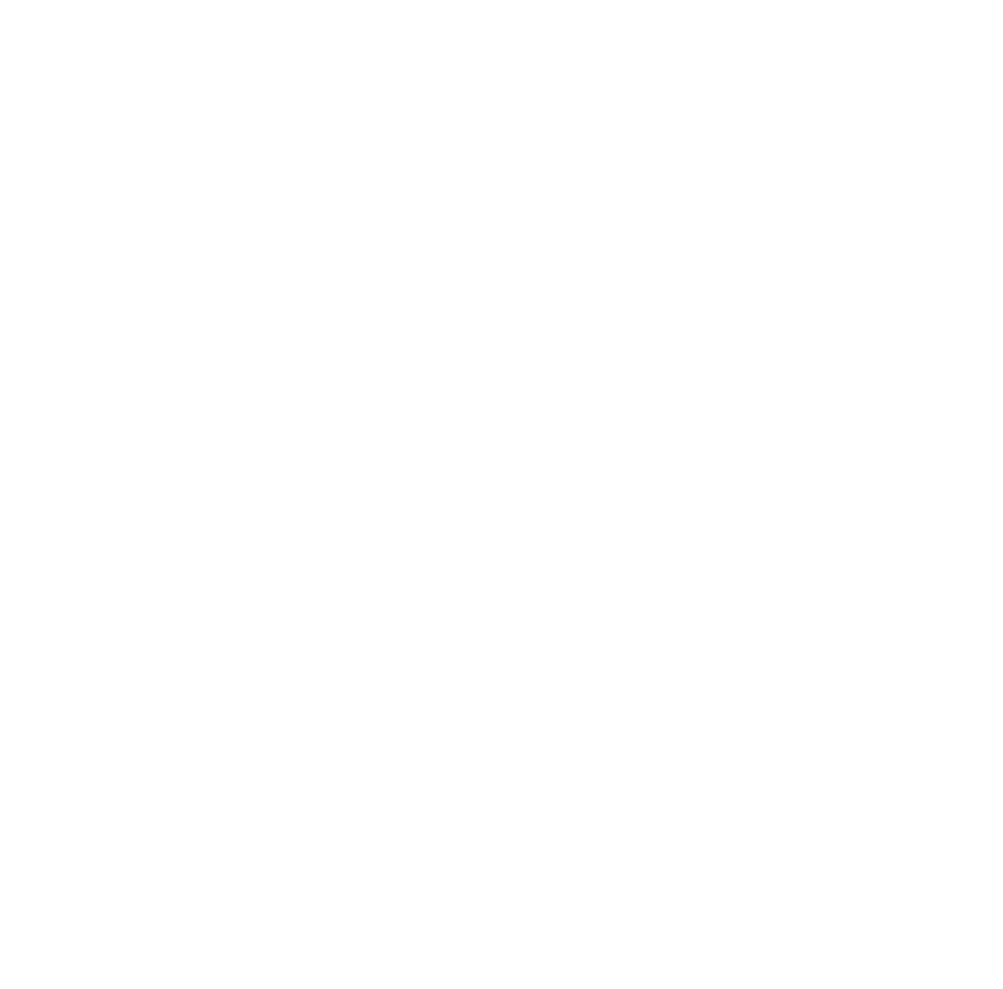
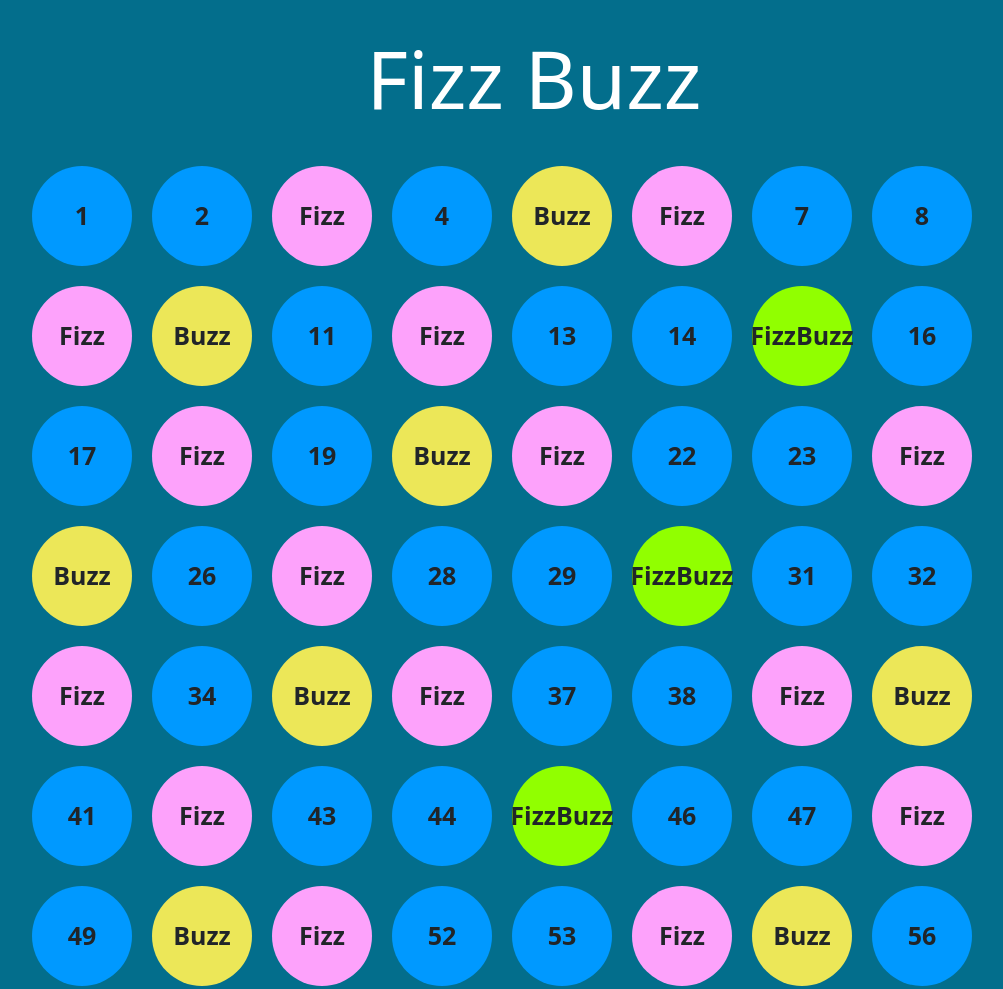
Before and after one commit to VolpinAndrea/js-fizzbuzz, a plain HTML site: page index.html in a window 1280 px wide. Shown: the top 989 px of the page, without its empty margins (106-1109 px from the left). Before the commit the page ends 800 px from the top, so only its background shows below. Drawn offline with nearby package versions, Linux system fonts and the light colour scheme.

Commit message:
Fine bonus html scc

```diff
--- a/index.html
+++ b/index.html
@@ -10,6 +10,11 @@
 
   <body>
 
+    <h1 class="titolo">Fizz Buzz</h1>
+
+    <div class="griglia">
+    </div>
+
     <script src="https://cdn.jsdelivr.net/npm/bootstrap@5.2.2/dist/js/bootstrap.bundle.min.js" integrity="sha384-OERcA2EqjJCMA+/3y+gxIOqMEjwtxJY7qPCqsdltbNJuaOe923+mo//f6V8Qbsw3" crossorigin="anonymous"></script>
     <script type="text/javascript" src="script.js"></script>
   </body>
--- a/script.js
+++ b/script.js
@@ -1,13 +1,23 @@
-for (let i = 0; i < 100; i++ ){
+let containerPrincipale = document.querySelector(".griglia");
+
+for (let i = 1; i < 100; i++ ){
 
     if (i%3 == 0 && i%5 == 0) { //Anche i%15 == 0
         console.log("FizzBuzz")
+        containerPrincipale.innerHTML += '<div class="circle acid"><p>FizzBuzz</p></div>';
+
     }else if(i%3 == 0){
         console.log("Fizz")
+        containerPrincipale.innerHTML += '<div class="circle pink"><p>Fizz</p></div>';
+
     } else if (i%5 == 0){
         console.log("Buzz")
+        containerPrincipale.innerHTML += '<div class="circle yellow"><p>Buzz</p></div>';
+
     } else {
         console.log(i)
+        containerPrincipale.innerHTML += '<div class="circle blue"><p>' + i + '</p></div>';
+
 
     }
 
--- a/style.css
+++ b/style.css
@@ -0,0 +1,51 @@
+* {
+    margin: 0;
+    padding: 0;
+    box-sizing: border-box;
+}
+
+p {
+    margin: 0;
+    padding: 0;
+}
+body{
+    background-color: rgb(3, 110, 140);
+}
+
+.titolo {
+    text-align: center;
+    font-size: 80px;
+    color: white;
+    margin: 30px;
+}
+
+.circle{
+    display: flex;
+    align-items: center;
+    justify-content: center;
+    height: 100px;
+    width: 100px;
+    font-weight: 700;
+    font-size: 25px;
+    border-radius: 100%;
+    margin: 10px;
+}
+.acid{
+    background-color: rgb(145, 255, 0);
+}
+.pink{
+    background-color: rgb(253, 162, 251);
+}
+.yellow{
+    background-color: rgb(236, 231, 88);
+}
+.blue{
+    background-color: rgb(0, 153, 255);
+}
+
+.griglia{
+    margin: auto;
+    width: 80%;
+    display: flex;
+    flex-wrap: wrap;
+}
```
